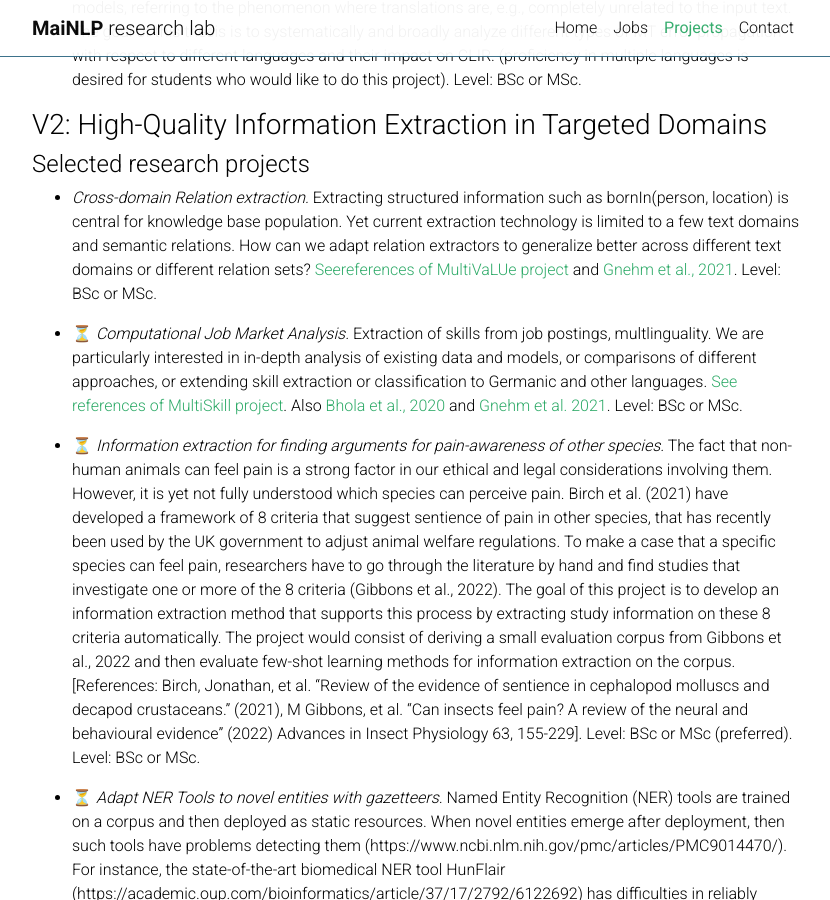
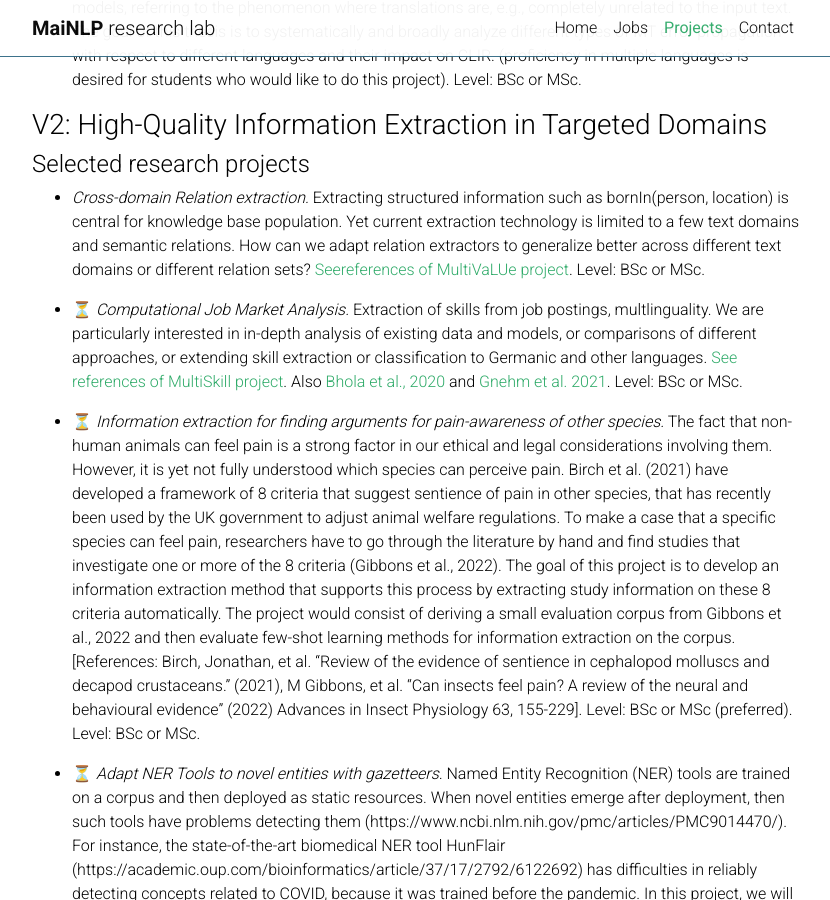
Before and after one commit to mainlp/mainlp.github.io, a Jekyll site: the page built from _pages/projects.md, in a window 1280 px wide and 900 px high, scrolled down 4620 px. Shown: the whole window, without its empty margins (223-1053 px from the left). Built offline with Jekyll 4.4.1, drawn with Linux system fonts in a browser that asks for light colours; emoji names are drawn with the system emoji font; comment, search, counter and statistics services are not loaded; a style sheet for code colours, icons or effects is not loaded.

Commit message:
Update projects.md

```diff
--- a/_pages/projects.md
+++ b/_pages/projects.md
@@ -123,7 +123,7 @@ Machine Translation (MT) is frequently used to bridge the gap in cross-lingual i
 
 #### Selected research projects
 
-- *Cross-domain Relation extraction.* Extracting structured information such as bornIn(person, location) is central for knowledge base population. Yet current extraction technology is limited to a few text domains and semantic relations. How can we adapt relation extractors to generalize better across different text domains or different relation sets? [Seereferences of MultiVaLUe project](#multivalue) and [Gnehm et al., 2021](https://www.zora.uzh.ch/id/eprint/230653/1/2022.nlpcss_1.2.pdf). Level: BSc or MSc.
+- *Cross-domain Relation extraction.* Extracting structured information such as bornIn(person, location) is central for knowledge base population. Yet current extraction technology is limited to a few text domains and semantic relations. How can we adapt relation extractors to generalize better across different text domains or different relation sets? [Seereferences of MultiVaLUe project](#multivalue). Level: BSc or MSc.
 
 - :hourglass_flowing_sand: *Computational Job Market Analysis.* Extraction of skills from job postings, multlinguality. We are particularly interested in in-depth analysis of existing data and models, or comparisons of different approaches, or extending skill extraction or classification to Germanic and other languages.  [See references of MultiSkill project](#multiskill). Also [Bhola et al., 2020](https://aclanthology.org/2020.coling-main.513.pdf) and [Gnehm et al. 2021](https://www.zora.uzh.ch/id/eprint/230653/1/2022.nlpcss_1.2.pdf). Level: BSc or MSc.
 
```
